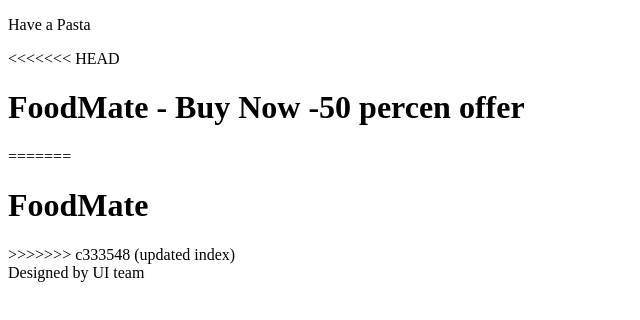
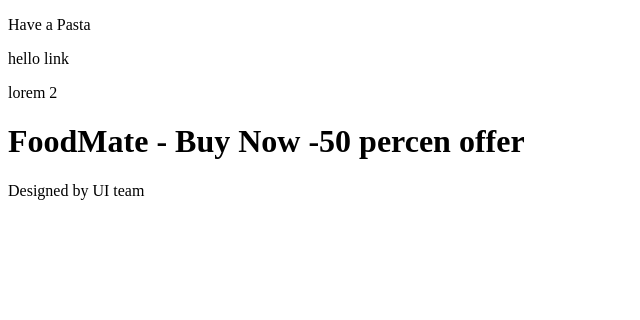
Before and after one commit to swethaasp/FoodMate, a plain HTML site: page index.html in a window 1280 px wide. Shown: the whole page, without its empty margins (0-640 px from the left). Drawn offline with Linux system fonts and the light colour scheme.

Commit message:
updated index
updated title

Final index update

```diff
--- a/index.html
+++ b/index.html
@@ -8,15 +8,14 @@
         <meta name="viewport" content="width=device-width,initial-scale=1.0">
         <title>  FoodMate| Delicious Food website </title>
         <p>Have a Pasta</p>
+        <href>hello link</href>
 
     </head>
 
     <body>
-<<<<<<< HEAD
+        <title>title</title>
+        <p>lorem 2</p>
         <h1>FoodMate - Buy Now -50 percen offer</h1>
-=======
-        <h1>FoodMate</h1>
->>>>>>> c333548 (updated index)
         <footer>Designed by UI team</footer>
 
 
```
